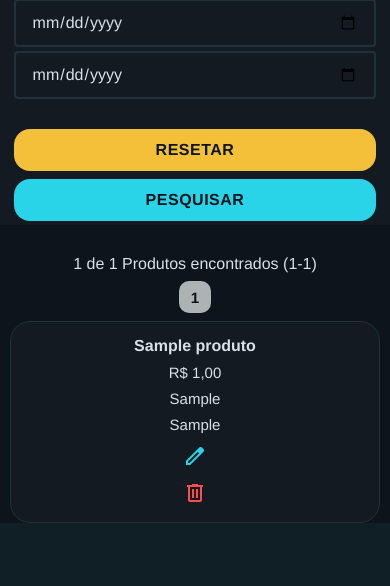
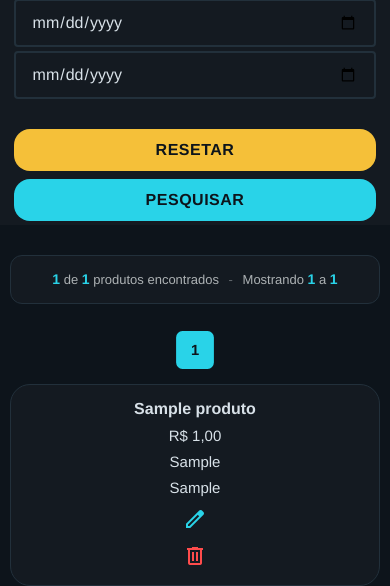
Before and after one commit to LeoRDG/trabalho-webII, a PHP site: page /php/paginas/ver_produtos.php in a window 390 px wide. Shown: the part 570-1156 px from the top of the page. Before the commit the page ends 1093 px from the top, so only its background shows below. Run offline with PHP 8.4, Linux system fonts and the light colour scheme; tables that the repository leaves empty hold one stand-in row (values such as "Sample post").

Commit message:
Ajustes visuais paginacao

```diff
--- a/css/style.css
+++ b/css/style.css
@@ -44,6 +44,18 @@ div {
 p, span, small {
     background-color: transparent;
     color: inherit;
+}
+
+.destaque {
+    color: var(--primaria);
+    font-weight: bold;
+    font-size: 16px;
+}
+
+.separador {
+    color: var(--text);
+    margin: 0 8px;
+    opacity: 0.5;
 }
 
 /************************ FEEDBACK ************************/
@@ -328,6 +340,14 @@ ul.menu {
 /************************** RESPONSIVIDADE **************************/
 
 @media (max-width: 768px) {
+    .destaque {
+        font-size: 14px;
+    }
+
+    .separador {
+        margin: 0 6px;
+    }
+
     ul.menu {
         flex-direction: column;
         font-size: 16px;
--- a/css/ver_produtos.css
+++ b/css/ver_produtos.css
@@ -24,39 +24,53 @@
 div#paginas{
     display: flex;
     flex-direction: row;
-    justify-content: left;
-    gap: 10px;
+    justify-content: center;
+    align-items: center;
+    gap: 8px;
     width: 100%;
+    flex-wrap: wrap;
+    padding: 10px 0;
 }
 
 a.pagina {
     display: flex;
     justify-content: center;
     align-items: center;
-    width: 32px;
-    height: 32px;
-    background-color: var(--primaria);
-    color: var(--bg);
-    padding: 5px;
+    min-width: 40px;
+    height: 40px;
+    padding: 0 12px;
+    background-color: var(--card);
+    color: var(--fg);
+    border: 2px solid var(--border);
     margin: 0;
-    font-size: 18px;
-    border-radius: 10px;
-    font-weight: bold;
+    font-size: 15px;
+    border-radius: 8px;
+    font-weight: 600;
+    transition: all 0.3s ease;
+    text-decoration: none;
+}
+
+a.pagina:hover:not(.atual) {
+    background-color: var(--input-focus);
+    border-color: var(--border-focus);
+    color: var(--primaria);
+    transform: translateY(-2px);
 }
 
 a.pagina.atual {
-    background-color: var(--text);
+    background-color: var(--primaria);
+    color: var(--bg);
+    border-color: var(--primaria);
     cursor: default;
-}
-
-a.pagina:hover:not(.atual){
-    background-color: var(--aviso);
+    font-weight: 700;
+    transform: scale(1.05);
 }
 
 a.pagina.primeira,
 a.pagina.ultima {
-    font-size: 22px;
+    font-size: 20px;
 }
+
 
 /********** Links Detalhes/Delete **********/
 
@@ -113,6 +127,24 @@ div#tabela {
     display: flex;
     align-items: center;
     flex-direction: column;
+}
+
+#info-paginacao {
+    width: 100%;
+    margin-bottom: 15px;
+    padding: 15px 20px;
+    background-color: var(--card);
+    border-radius: 12px;
+    border: 1px solid var(--border);
+    text-align: center;
+}
+
+#info-paginacao p {
+    margin: 0;
+    padding: 0;
+    font-size: 15px;
+    color: var(--text);
+    background-color: transparent;
 }
 
 #produtos-lista {
@@ -221,6 +253,16 @@ fieldset:hover {
         padding: 0 10px;
     }
 
+    #info-paginacao {
+        padding: 12px 15px;
+        margin-bottom: 12px;
+    }
+
+    #info-paginacao p {
+        font-size: 13px;
+        line-height: 1.6;
+    }
+
     .produto {
         flex-direction: column;
         align-items: center;
@@ -267,11 +309,22 @@ fieldset:hover {
     div#paginas {
         justify-content: center;
         flex-wrap: wrap;
+        gap: 6px;
+        padding: 8px 0;
     }
 
     a.pagina {
-        width: 32px;
-        height: 32px;
-        font-size: 15px;
+        min-width: 36px;
+        height: 36px;
+        padding: 0 10px;
+        font-size: 14px;
+        border-radius: 6px;
+    }
+
+    a.pagina.primeira,
+    a.pagina.ultima {
+        min-width: 36px;
+        font-size: 18px;
+        padding: 0 8px;
     }
 }
--- a/php/paginas/ver_produtos.php
+++ b/php/paginas/ver_produtos.php
@@ -76,7 +76,19 @@ require_once __DIR__ . "/../actions/read.php";
     </form>
 
     <div id="tabela">
-        <?= "<p>" . $total_com_filtro . " de " . $total . " Produtos encontrados (" . ($inicio + 1) . "-" . $fim . ")</p>" ?>
+        <div id="info-paginacao">
+            <p>
+                <span class="destaque"><?= $total_com_filtro ?></span> de <span class="destaque"><?= $total ?></span> produtos encontrados
+                <?php if ($total_com_filtro > 0): ?>
+                    <span class="separador">-</span>
+                    Mostrando <span class="destaque"><?= ($inicio + 1) ?></span> a <span class="destaque"><?= $fim ?></span>
+                    <?php if ($ultima_pagina > 1): ?>
+                        <span class="separador">-</span>
+                        Página <span class="destaque"><?= $pagina ?></span> de <span class="destaque"><?= $ultima_pagina ?></span>
+                    <?php endif ?>
+                <?php endif ?>
+            </p>
+        </div>
         <div id="paginas">
             <?php
             // Botao primeira pagina
```
